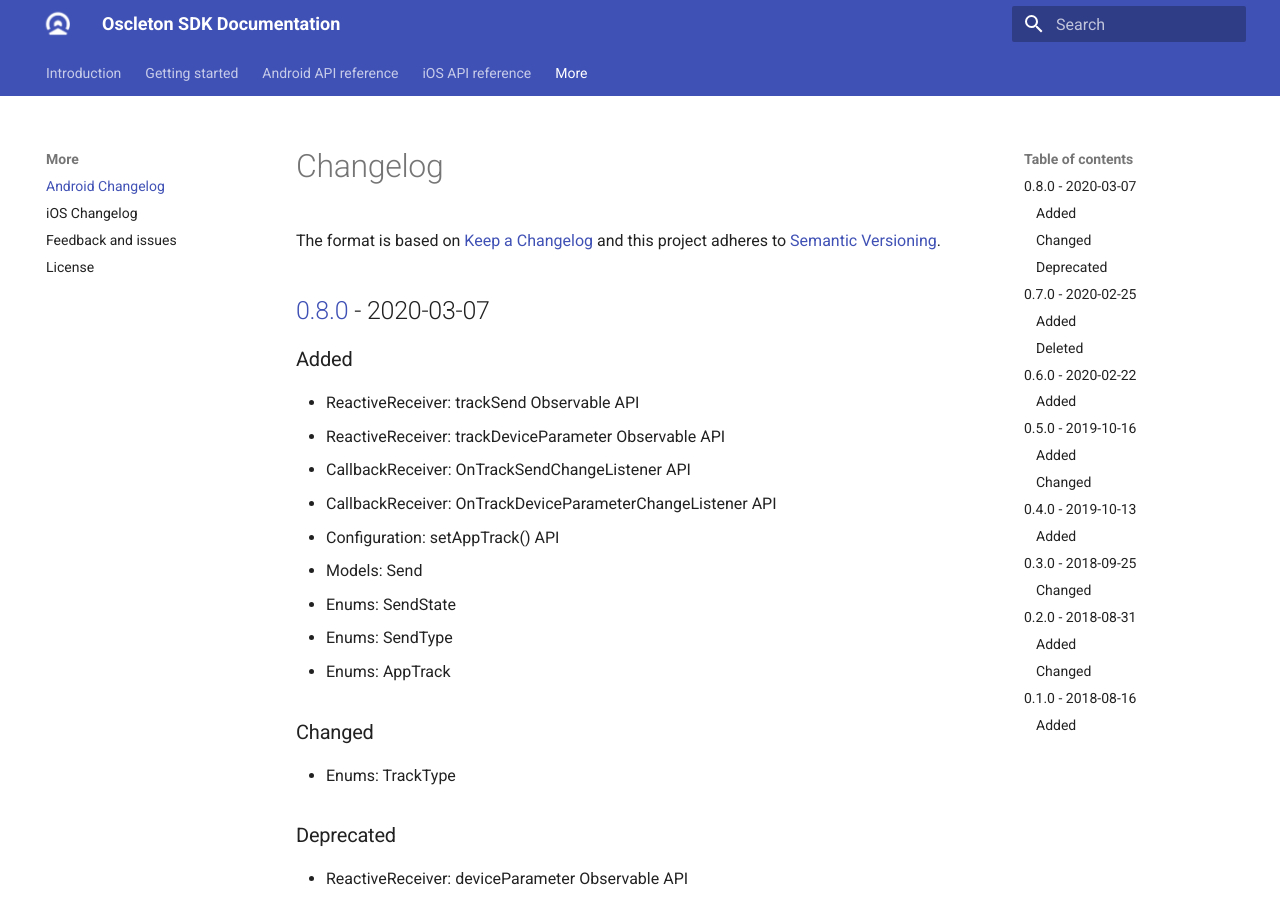
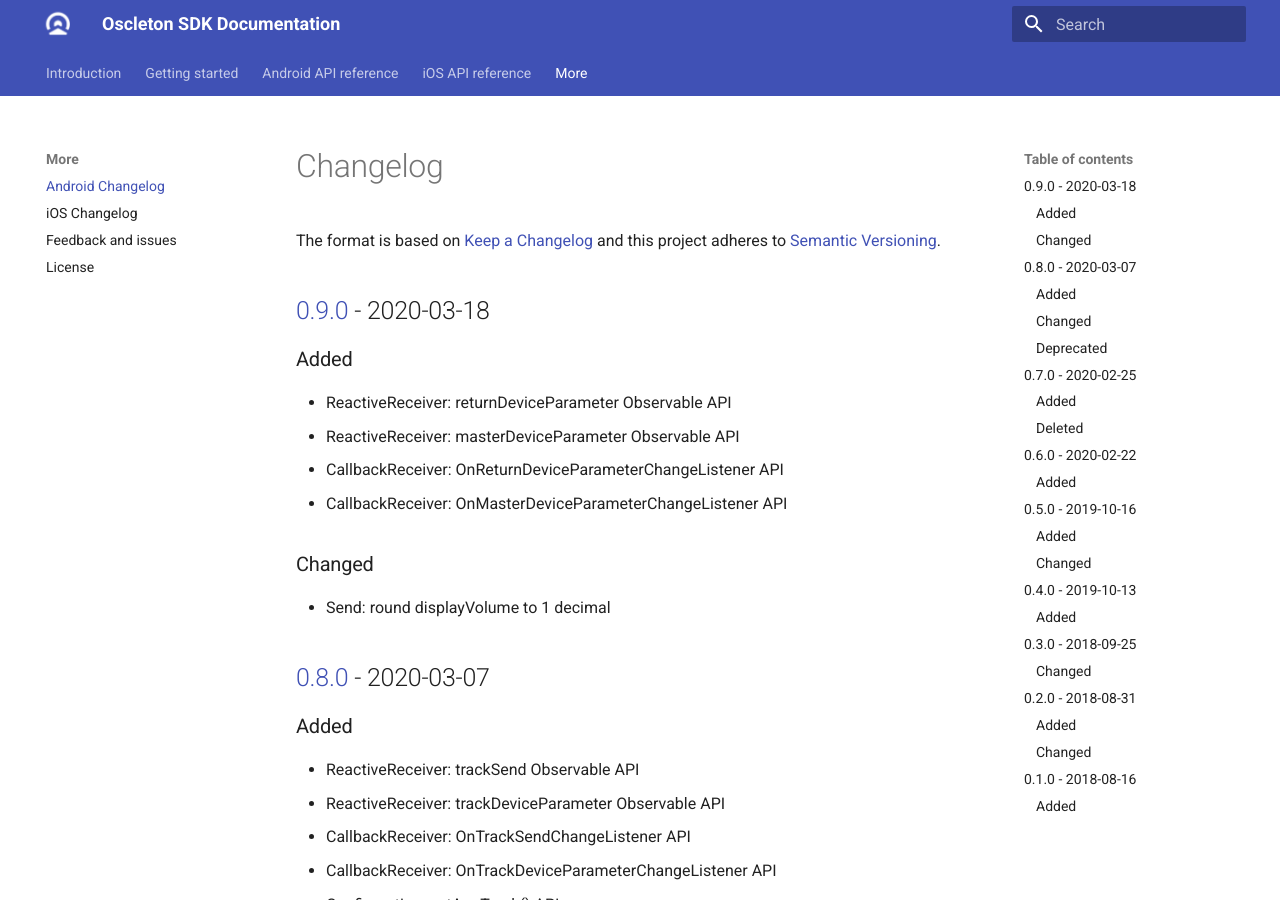
Before and after one commit to ArthurVimond/oscleton-sdk-doc, an MkDocs documentation site: the page built from public/docs/more/android-changelog.md, in a window 1280 px wide and 900 px high. Built offline with MkDocs 1.6.1 and Material for MkDocs 9.7.7, drawn with Linux system fonts in a browser that asks for light colours.

Commit message:
doc(more): update Android changelog for release 0.9.0

```diff
--- a/public/docs/more/android-changelog.md
+++ b/public/docs/more/android-changelog.md
@@ -1,6 +1,17 @@
 # Changelog
 
 The format is based on [Keep a Changelog] and this project adheres to [Semantic Versioning].
+
+## [0.9.0] - 2020-03-18
+
+### Added
+- ReactiveReceiver: returnDeviceParameter Observable API
+- ReactiveReceiver: masterDeviceParameter Observable API
+- CallbackReceiver: OnReturnDeviceParameterChangeListener API
+- CallbackReceiver: OnMasterDeviceParameterChangeListener API
+
+### Changed
+- Send: round displayVolume to 1 decimal
 
 ## [0.8.0] - 2020-03-07
 
@@ -80,6 +91,7 @@
 
 
 
+[0.9.0]: https://github.com/ArthurVimond/oscleton-android-sdk/releases/tag/0.9.0
 [0.8.0]: https://github.com/ArthurVimond/oscleton-android-sdk/releases/tag/0.8.0
 [0.7.0]: https://github.com/ArthurVimond/oscleton-android-sdk/releases/tag/0.7.0
 [0.6.0]: https://github.com/ArthurVimond/oscleton-android-sdk/releases/tag/0.6.0
```
